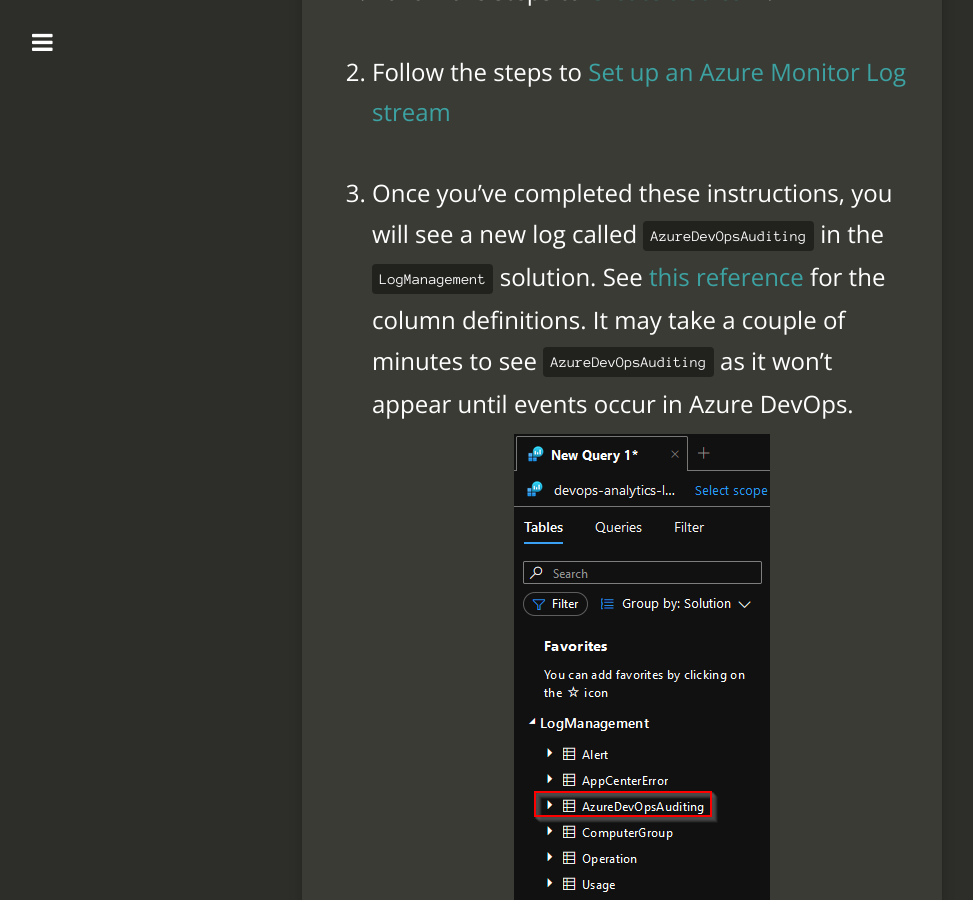
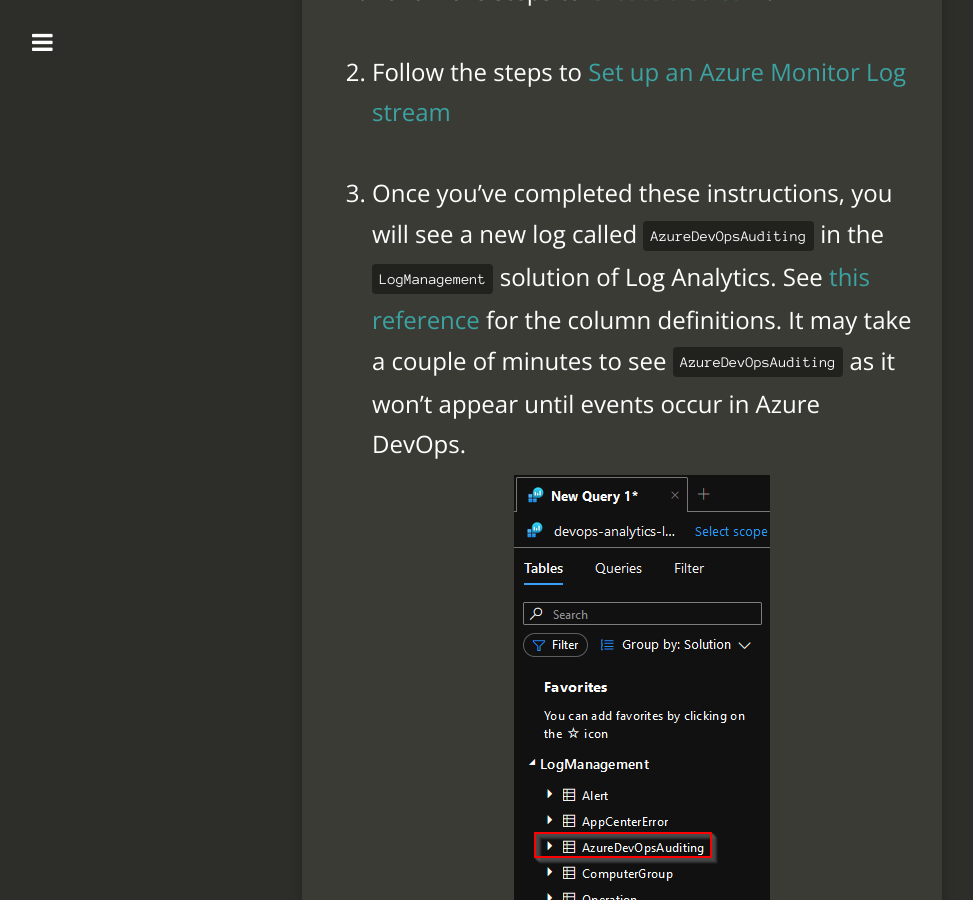
Before and after one commit to GitMje/gitmje.github.io, a Jekyll site: the page built from _posts/2020-11-25-ado-auditing.md, in a window 1280 px wide and 900 px high, scrolled down 1362 px. Shown: the whole window, without its empty margins (18-991 px from the left). Built offline with Jekyll 4.4.1, drawn with Linux system fonts in a browser that asks for light colours; nearby versions of some CDN libraries.

Commit message:
Fix verbiage

```diff
--- a/_posts/2020-11-25-ado-auditing.md
+++ b/_posts/2020-11-25-ado-auditing.md
@@ -25,7 +25,7 @@ Azure DevOps allows you to push data to Log Analytics (Azure Monitor Log) in ord
 
 2. Follow the steps to [Set up an Azure Monitor Log stream](https://docs.microsoft.com/en-us/azure/devops/organizations/audit/auditing-streaming?view=azure-devops#set-up-an-azure-monitor-log-stream){:target="_blank"}
 
-3. Once you've completed these instructions, you will see a new log called `AzureDevOpsAuditing` in the `LogManagement` solution.  See [this reference](https://docs.microsoft.com/en-us/azure/azure-monitor/reference/tables/AzureDevOpsAuditing){:target="_blank"} for the column definitions.  It may take a couple of minutes to see `AzureDevOpsAuditing` as it won't appear until events occur in Azure DevOps.
+3. Once you've completed these instructions, you will see a new log called `AzureDevOpsAuditing` in the `LogManagement` solution of Log Analytics.  See [this reference](https://docs.microsoft.com/en-us/azure/azure-monitor/reference/tables/AzureDevOpsAuditing){:target="_blank"} for the column definitions.  It may take a couple of minutes to see `AzureDevOpsAuditing` as it won't appear until events occur in Azure DevOps.
 ![ado-audit-1](/assets/2020-11-25-ado-auditing/ado-audit-1.png)
 
 4. Click the eye icon that appears next to the `AzureDevOpsAuditing` and it will generate a query that will show you the raw data.
```
